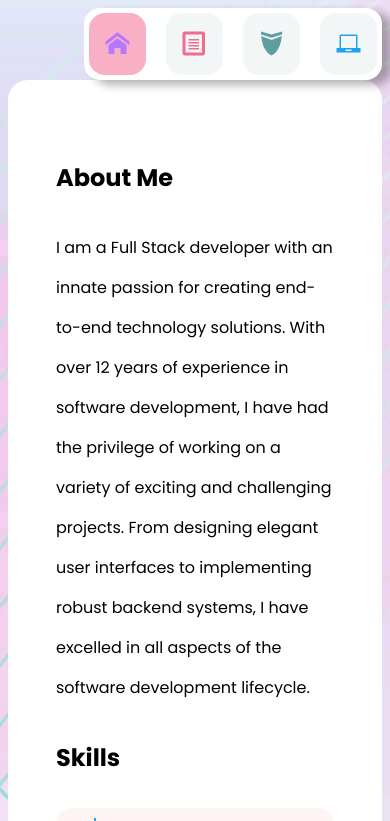
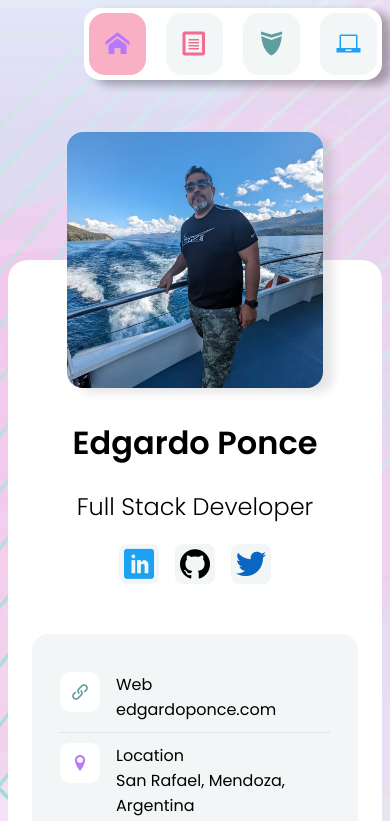
Before and after one commit to guduchango/my-personal-web-reactjs, a React (Vite) app: page / in a window 390 px wide. Shown: the top 821 px of the page. Built offline with nearby package versions, Linux system fonts and the light colour scheme.

Commit message:
bug error mywebpage link error, and delete phone number

```diff
--- a/src/Components/Layout/index.jsx
+++ b/src/Components/Layout/index.jsx
@@ -1,5 +1,3 @@
-import { useContext } from 'react'
-import { GlobalContext } from '../../Context'
 import Footer from '../Footer'
 import Header from '../Header'
 import Main from '../Main'
@@ -18,7 +16,7 @@ const Layout = ({ children }) => {
     const location = useLocation();
 
     const showHeader = () => {
-        return (location === homePage
+        return (location.pathname === homePage
         && width <= mobileWidthMediaQuery)
         || width >= mobileWidthMediaQuery
     }
--- a/src/Components/Main/index.jsx
+++ b/src/Components/Main/index.jsx
@@ -24,11 +24,11 @@ const Main = () => {
                 <div className="mainWrapper-personalInfo" aria-labelledby="personal info">
                     <div className="mainWrapperPersonalInfo-item">
                         <div className="mainWrapperPersonalInfoItem-icon">
-                            <i className="icon-phone"></i>
+                            <i className="icon-link"></i>
                         </div>
                         <div className="mainWrapperPersonalInfoItem-text">
-                            <p>Phone</p>
-                            <p>2604558293</p>
+                            <p>Web</p>
+                            <p>edgardoponce.com</p>
                         </div>
                     </div>
                     <div className="mainWrapperPersonalInfo-item">
--- a/src/Components/Menu/styles.css
+++ b/src/Components/Menu/styles.css
@@ -44,10 +44,10 @@
         border-radius: 16px;
         align-items: center;
         transition-delay: 0.1s;
+        font-weight: 800;
     }
 
     .menuWrapper-box:hover {
-
         background: rgb(250, 176, 196);
         transition-delay: 0.1s;
     }
--- a/src/assets/jsonFiles/info.json
+++ b/src/assets/jsonFiles/info.json
@@ -40,8 +40,8 @@
     "project": [
         {
             "title":"2024 - My personal web with react",
-            "web_url":"https://github.com/guduchango/my-personal-web-reactjs",
-            "github_url":"https://personal-web-presentation-reactjs.edgardoponce.com/",
+            "web_url":"https://personal-web-presentation-reactjs.edgardoponce.com/",
+            "github_url":"https://github.com/guduchango/my-personal-web-reactjs/",
             "image_url":"/src/assets/images/projects/my-personal-web.png",
             "alt":"edgardo ponce personal web capture",
             "detail_list": [
```
